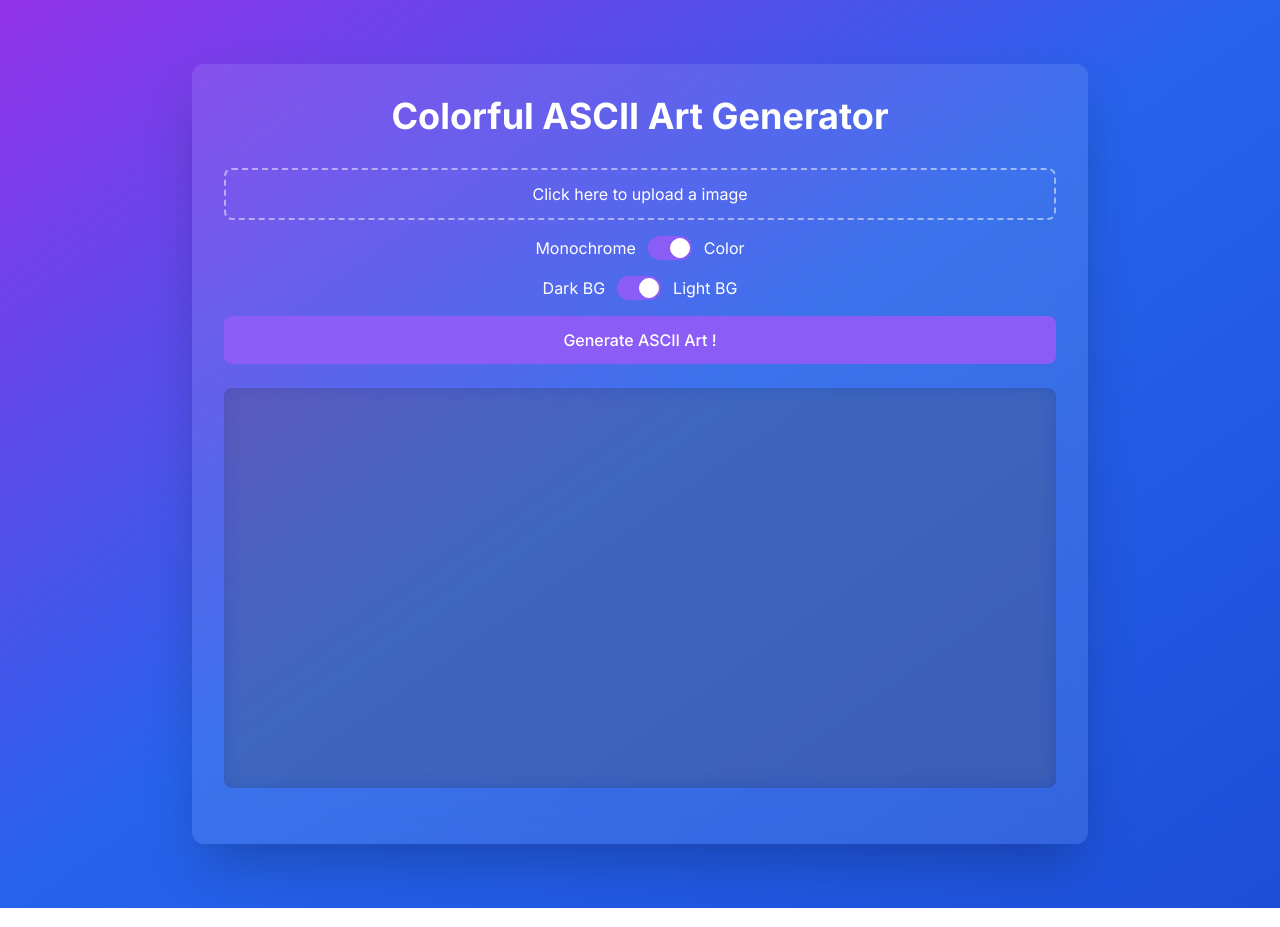
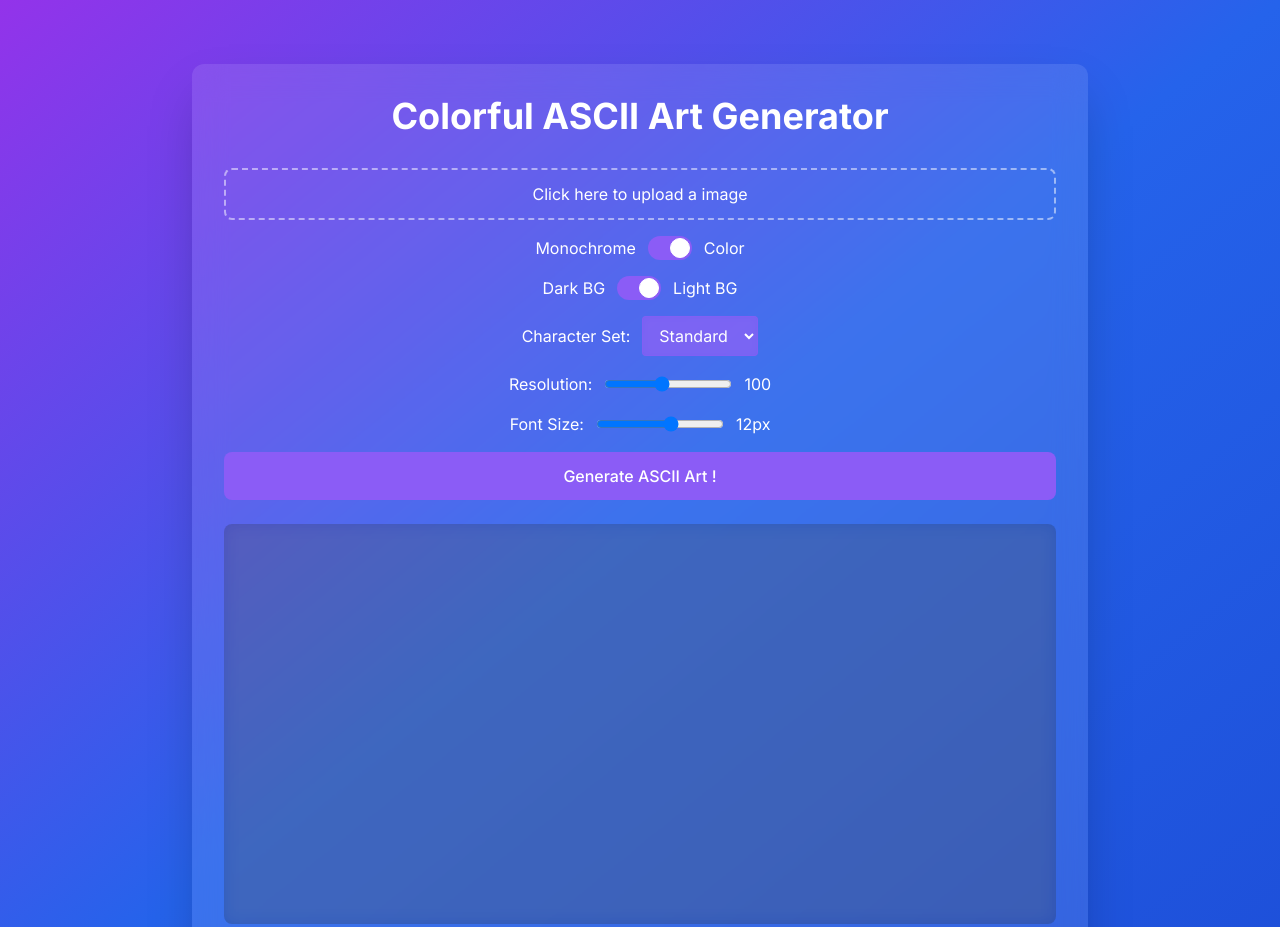
Before and after one commit to AndreansxTech/colorful-ascii-art-generator, a website: page public/index.html in a window 1280 px wide. Shown: the top 927 px of the page. Drawn offline with nearby package versions, Linux system fonts and the light colour scheme; files whose address does not match are found by name.

Commit message:
updated index.html; more options

```diff
--- a/public/index.html
+++ b/public/index.html
@@ -6,6 +6,7 @@
     <title>Colorful ASCII Art Generator</title>
     <script src="https://cdn.tailwindcss.com"></script>
     <link href="https://fonts.googleapis.com/css2?family=Inter:wght@400;500;600;700&display=swap" rel="stylesheet">
+    <link href="main.css" rel="stylesheet">
     <script>
         tailwind.config = {
             theme: {
@@ -22,71 +23,6 @@
         }
     </script>
     <script src="https://html2canvas.hertzen.com/dist/html2canvas.min.js"></script>
-    <style>
-        .ripple {
-            position: relative;
-            overflow: hidden;
-            transform: translate3d(0, 0, 0);
-        }
-
-        .ripple:after {
-            content: "";
-            display: block;
-            position: absolute;
-            width: 100%;
-            height: 100%;
-            top: 0;
-            left: 0;
-            pointer-events: none;
-            background-image: radial-gradient(circle, #fff 10%, transparent 10.01%);
-            background-repeat: no-repeat;
-            background-position: 50%;
-            transform: scale(10, 10);
-            opacity: 0;
-            transition: transform .5s, opacity 1s;
-        }
-
-        .ripple:active:after {
-            transform: scale(0, 0);
-            opacity: .3;
-            transition: 0s;
-        }
-
-        .toggle-switch {
-            transition: transform 0.15s ease-in-out;
-        }
-
-        .toggle-switch:hover {
-            transform: scale(1.05);
-        }
-
-        .toggle-switch:active {
-            transform: scale(0.95);
-        }
-
-        .button-animate {
-            transition: all 0.3s ease;
-        }
-
-        .button-animate:hover {
-            transform: translateY(-2px);
-            box-shadow: 0 10px 20px -10px rgba(139, 92, 246, 0.5);
-        }
-
-        .button-animate:active {
-            transform: translateY(0px);
-        }
-
-        @keyframes pulse {
-            0% { transform: scale(1); }
-            50% { transform: scale(1.02); }
-            100% { transform: scale(1); }
-        }
-
-        .pulse-on-show {
-            animation: pulse 0.5s ease-in-out;
-        }
-    </style>
 </head>
 <body class="min-h-screen bg-gradient-to-br from-purple-600 via-blue-600 to-blue-700 font-sans">
     <div class="container mx-auto px-4 py-16">
@@ -127,10 +63,40 @@
                         <span class="text-white">Light BG</span>
                     </div>
 
+                    <div class="flex items-center justify-center w-full gap-3">
+                        <label class="text-white">Character Set:</label>
+                        <select id="charSetSelect" class="bg-primary/70 text-white rounded px-3 py-2 border border-primary/50 hover:border-primary focus:border-primary focus:ring-2 focus:ring-primary/30 transition-all outline-none cursor-pointer backdrop-blur-sm">
+                            <option value="standard">Standard</option>
+                            <option value="detailed">Detailed</option>
+                            <option value="blocks">Blocks</option>
+                            <option value="simple">Simple</option>
+                            <option value="binary">Binary</option>
+                            <option value="shades">Shades</option>
+                            <option value="braille">Braille</option>
+                            <option value="numbers">Numbers</option>
+                        </select>
+                    </div>
+
+                    <div class="flex items-center justify-center w-full gap-3">
+                        <label class="text-white">Resolution:</label>
+                        <input type="range" id="resolutionSlider" min="20" max="200" value="100" class="w-32">
+                        <span id="resolutionValue" class="text-white">100</span>
+                    </div>
+
+                    <div class="flex items-center justify-center w-full gap-3">
+                        <label class="text-white">Font Size:</label>
+                        <input type="range" id="fontSizeSlider" min="6" max="16" value="12" class="w-32">
+                        <span id="fontSizeValue" class="text-white">12px</span>
+                    </div>
+
                     <button id="generateButton"
                             class="w-full bg-primary hover:bg-primary/90 text-white font-medium py-3 px-6 rounded-lg transition-colors ripple button-animate">
                         Generate ASCII Art !
                     </button>
+                </div>
+
+                <div class="w-full bg-gray-200 rounded-full h-2.5 mb-4 hidden" id="progressBar">
+                    <div class="bg-primary h-2.5 rounded-full" style="width: 100%"></div>
                 </div>
 
                 <pre id="asciiArtOutput"
```
